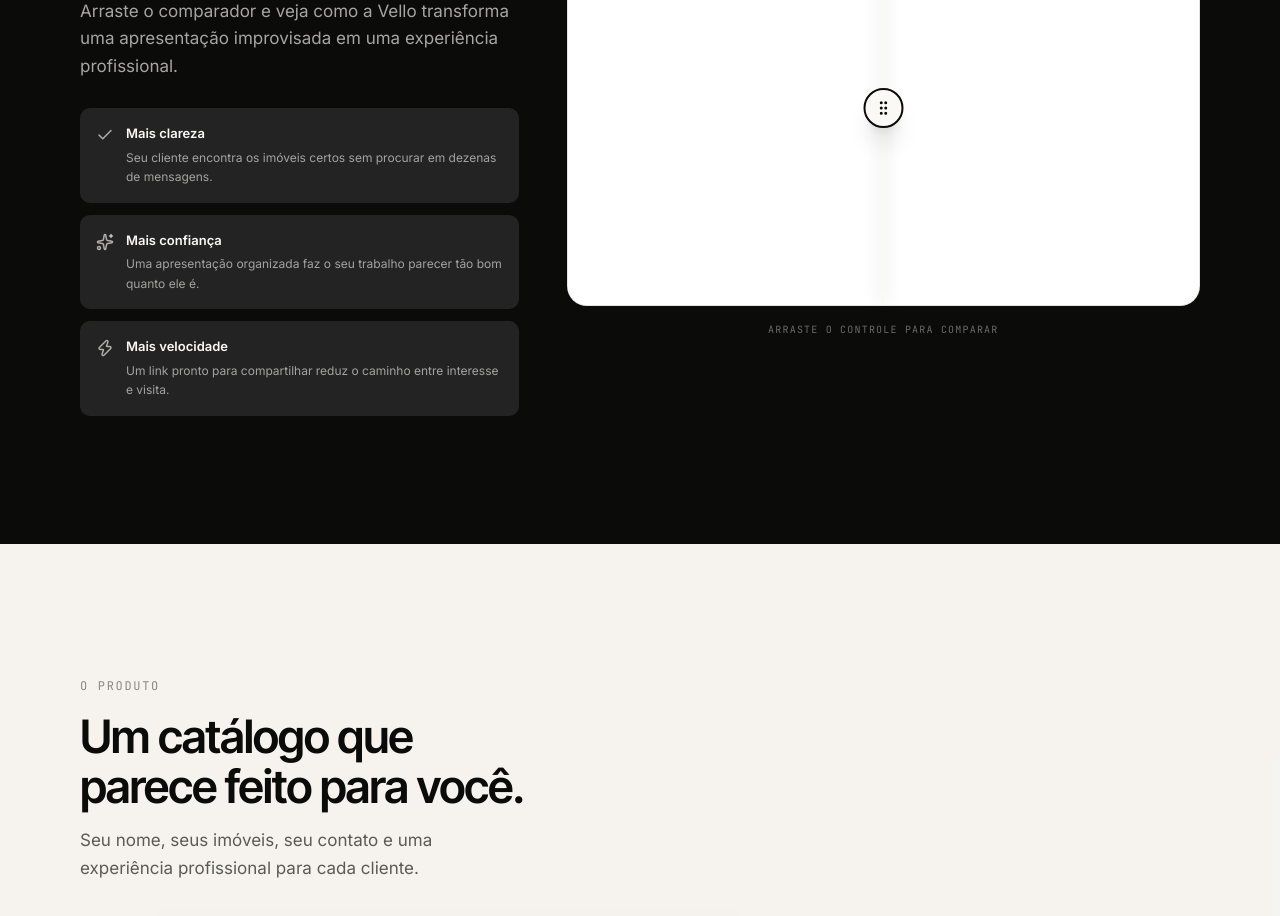
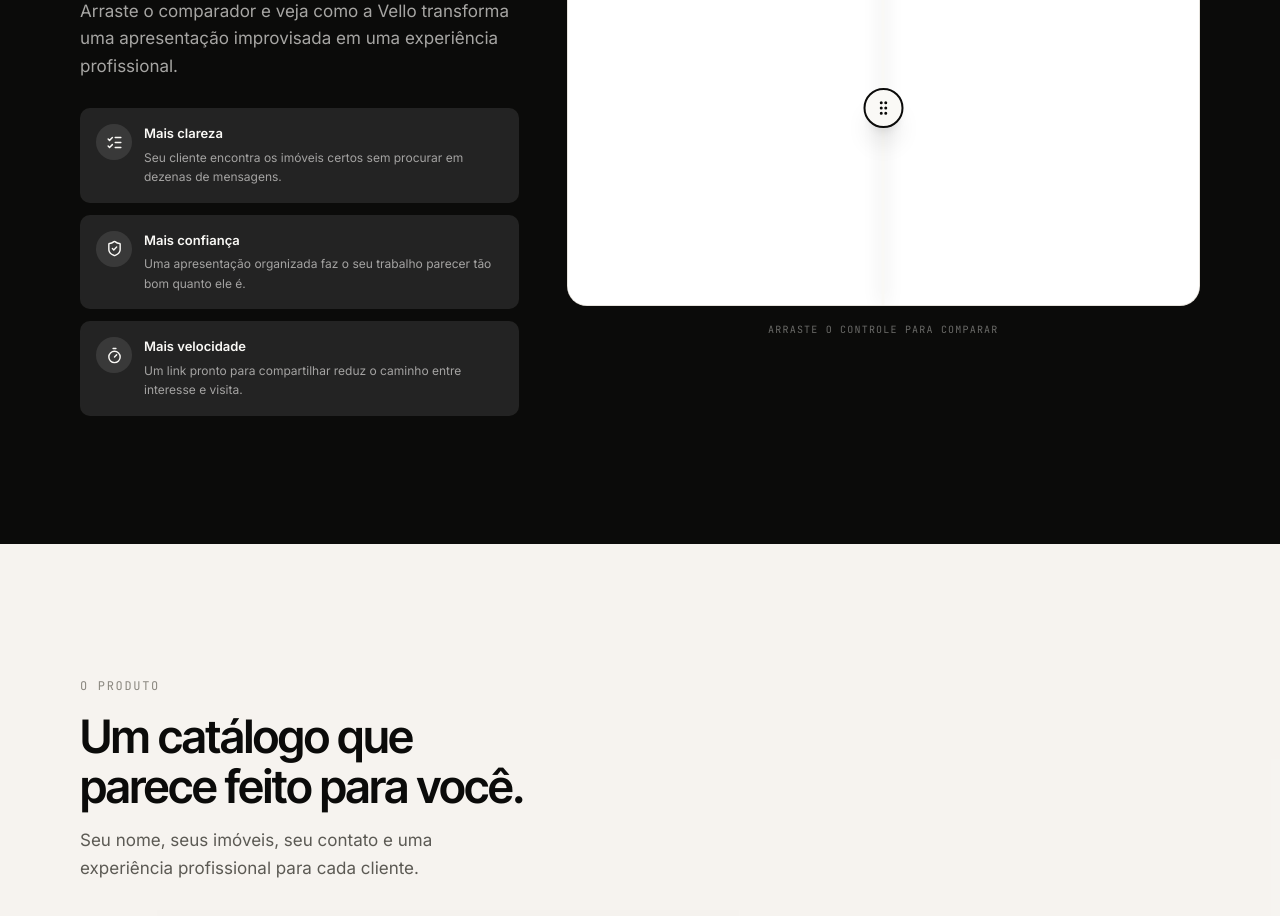
Before and after one commit to VelloCo/vello, a React (Vite) app: page / in a window 1280 px wide. Shown: the part 1020-1936 px from the top of the page. Built offline with nearby package versions, Linux system fonts and the light colour scheme; no server answers.

Commit message:
Polish comparison feature icons

```diff
--- a/src/components/Problem.tsx
+++ b/src/components/Problem.tsx
@@ -1,4 +1,4 @@
-import { Check, Sparkles, Zap } from 'lucide-react';
+import { ListChecks, ShieldCheck, Timer } from 'lucide-react';
 import { Container, Reveal } from './Primitives';
 import { RevealComparison } from './RevealComparison';
 
@@ -13,9 +13,9 @@ export function Problem() {
             <p className="mt-5 max-w-[450px] font-body text-[16px] leading-relaxed text-paper/65 md:text-[17px]">Arraste o comparador e veja como a Vello transforma uma apresentação improvisada em uma experiência profissional.</p>
 
             <div className="mt-7 grid gap-3">
-              <Highlight icon={<Check size={18} />} title="Mais clareza" description="Seu cliente encontra os imóveis certos sem procurar em dezenas de mensagens." />
-              <Highlight icon={<Sparkles size={18} />} title="Mais confiança" description="Uma apresentação organizada faz o seu trabalho parecer tão bom quanto ele é." />
-              <Highlight icon={<Zap size={18} />} title="Mais velocidade" description="Um link pronto para compartilhar reduz o caminho entre interesse e visita." />
+              <Highlight icon={<ListChecks size={17} />} title="Mais clareza" description="Seu cliente encontra os imóveis certos sem procurar em dezenas de mensagens." />
+              <Highlight icon={<ShieldCheck size={17} />} title="Mais confiança" description="Uma apresentação organizada faz o seu trabalho parecer tão bom quanto ele é." />
+              <Highlight icon={<Timer size={17} />} title="Mais velocidade" description="Um link pronto para compartilhar reduz o caminho entre interesse e visita." />
             </div>
           </Reveal>
 
@@ -35,5 +35,5 @@ export function Problem() {
 }
 
 function Highlight({ icon, title, description }: { icon: React.ReactNode; title: string; description: string }) {
-  return <div className="rounded-[10px] bg-white/[0.1] p-4"><div className="flex items-start gap-3"><span className="mt-0.5 text-paper/65">{icon}</span><div><p className="font-body text-[13px] font-semibold text-paper">{title}</p><p className="mt-1 font-body text-[12px] leading-relaxed text-paper/60">{description}</p></div></div></div>;
+  return <div className="rounded-[10px] bg-white/[0.1] p-4"><div className="flex items-start gap-3"><span className="grid h-9 w-9 shrink-0 place-items-center rounded-full bg-white/10 text-paper">{icon}</span><div><p className="font-body text-[13px] font-semibold text-paper">{title}</p><p className="mt-1 font-body text-[12px] leading-relaxed text-paper/60">{description}</p></div></div></div>;
 }
```
